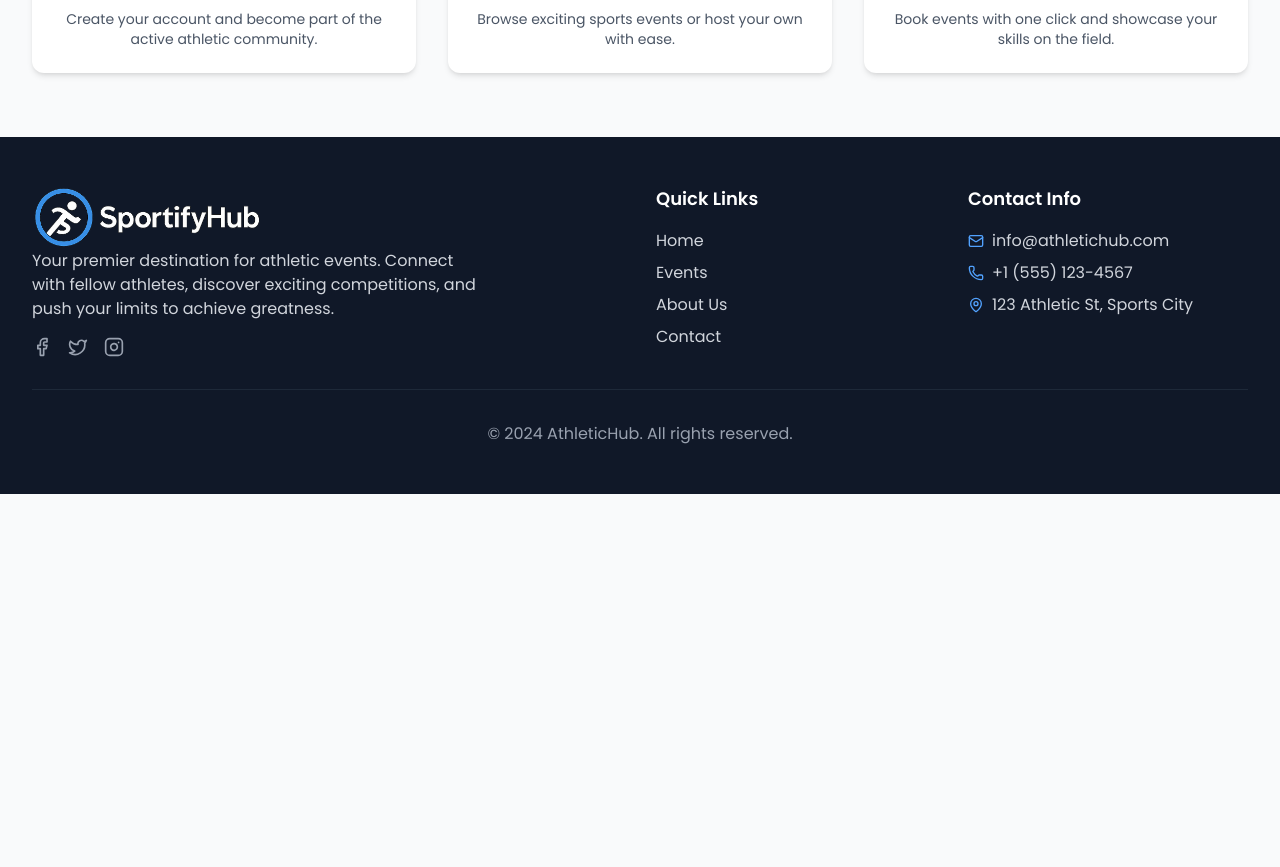
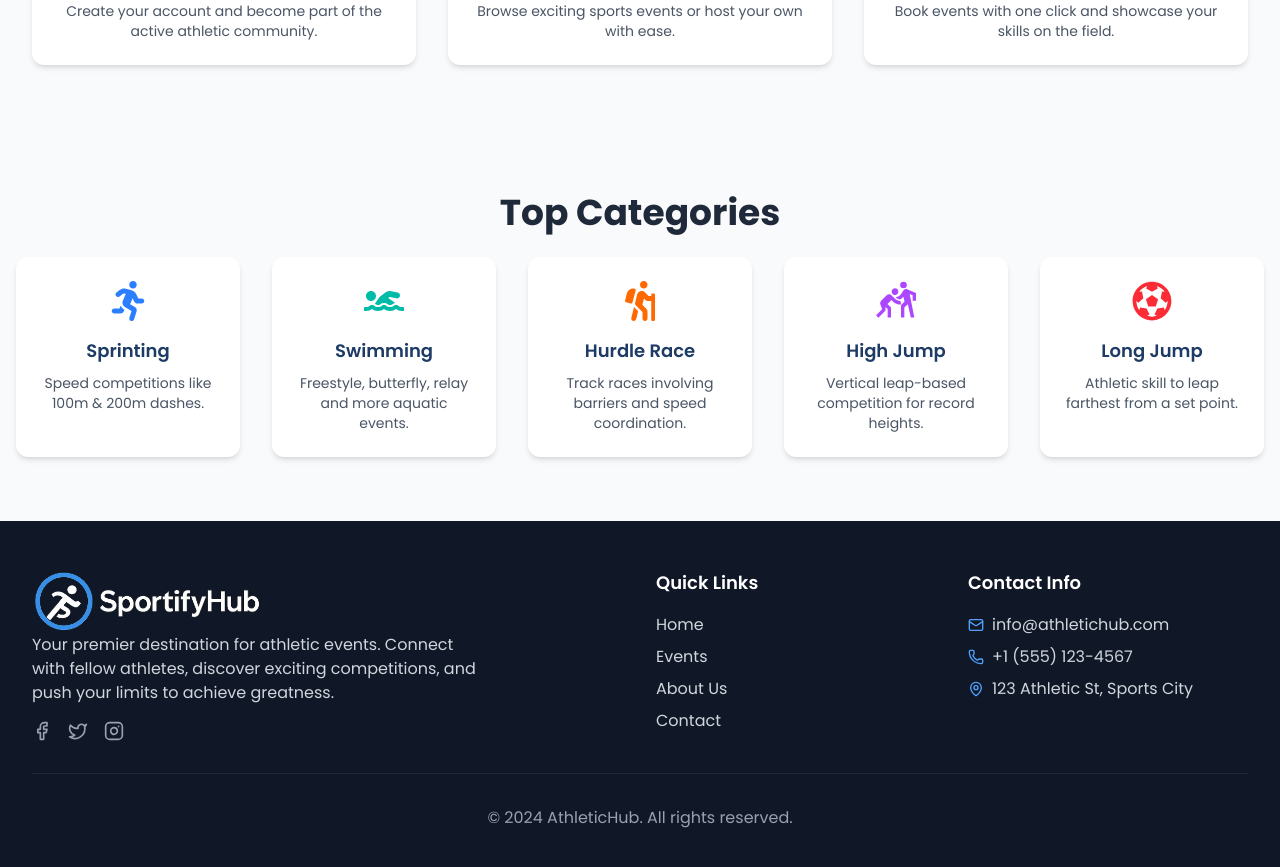
Before and after one commit to ShahriarTWS/Sportify_Hub_Client, a React (Vite) app: page / in a window 1280 px wide. Shown: the part 1383-2250 px from the top of the page. Before the commit the page ends 1877 px from the top, so only its background shows below. Built offline with nearby package versions, Linux system fonts and the light colour scheme; no server answers.

Commit message:
added Extra section: Top Categories

```diff
--- /dev/null
+++ b/src/components/ExtraSection/TopCategories.jsx
@@ -0,0 +1,67 @@
+import React from "react";
+import { motion } from "framer-motion";
+import { FaRunning, FaSwimmer, FaHiking, FaFutbol } from "react-icons/fa";
+import { MdOutlineSportsKabaddi } from "react-icons/md";
+
+const categories = [
+    {
+        name: "Sprinting",
+        icon: <FaRunning size={40} className="text-blue-500" />,
+        description: "Speed competitions like 100m & 200m dashes."
+    },
+    {
+        name: "Swimming",
+        icon: <FaSwimmer size={40} className="text-teal-500" />,
+        description: "Freestyle, butterfly, relay and more aquatic events."
+    },
+    {
+        name: "Hurdle Race",
+        icon: <FaHiking size={40} className="text-orange-500" />,
+        description: "Track races involving barriers and speed coordination."
+    },
+    {
+        name: "High Jump",
+        icon: <MdOutlineSportsKabaddi size={40} className="text-purple-500" />,
+        description: "Vertical leap-based competition for record heights."
+    },
+    {
+        name: "Long Jump",
+        icon: <FaFutbol size={40} className="text-red-500" />,
+        description: "Athletic skill to leap farthest from a set point."
+    }
+];
+
+const TopCategories = () => {
+    return (
+        <section className="bg-base-100 py-16 px-4">
+            <motion.h2
+                className="text-3xl md:text-4xl font-bold text-gray-800 mb-6 text-center"
+                initial={{ opacity: 0, y: 20 }}
+                whileInView={{ opacity: 1, y: 0 }}
+                transition={{ duration: 0.5 }}
+                viewport={{ once: false }}
+            >
+                Top Categories
+            </motion.h2>
+
+            <div className="max-w-7xl mx-auto grid grid-cols-1 sm:grid-cols-2 md:grid-cols-3 lg:grid-cols-5 gap-8">
+                {categories.map((cat, index) => (
+                    <motion.div
+                        key={index}
+                        className="bg-white p-6 rounded-xl shadow-md hover:shadow-xl transition duration-300 text-center"
+                        initial={{ opacity: 0, y: 30 }}
+                        whileInView={{ opacity: 1, y: 0 }}
+                        transition={{ duration: 0.4, delay: index * 0.1 }}
+                        viewport={{ once: false, amount: 0.2 }}
+                    >
+                        <div className="mb-4 flex justify-center">{cat.icon}</div>
+                        <h3 className="text-lg font-semibold text-primary mb-2">{cat.name}</h3>
+                        <p className="text-gray-600 text-sm">{cat.description}</p>
+                    </motion.div>
+                ))}
+            </div>
+        </section>
+    );
+};
+
+export default TopCategories;
--- a/src/components/Header/Navbar.jsx
+++ b/src/components/Header/Navbar.jsx
@@ -1,6 +1,6 @@
 import React, { useState } from 'react';
 import { Link, NavLink } from 'react-router';
-import { Menu, X, Calendar, Settings, LogOut, Plus } from 'lucide-react';
+import { Menu, X, Calendar, Settings, LogOut, Plus, ChevronDown, ChevronUp } from 'lucide-react';
 import sportifylogo from '../../assets/logo/sportifyLogo.png';
 import { useAuth } from '../../hooks/hooks';
 import { motion } from 'framer-motion';
@@ -9,7 +9,7 @@ import Loading from '../Loading';
 const Navbar = () => {
 
     const [isOpen, setIsOpen] = useState(false);
-    const [showProfileMenu, setShowProfileMenu] = useState(false);
+    // const [showProfileMenu, setShowProfileMenu] = useState(false);
     const { user, logOut, loading } = useAuth();
 
     const handleLogout = () => {
@@ -36,8 +36,8 @@ const Navbar = () => {
 
     return (
         <nav className=" top-0 ">
-            <div className="max-w-7xl mx-auto px-4 md:px-0">
-                <div className="flex justify-between h-16 items-center relative">
+            <div className="max-w-7xl mx-auto px-4 md:px-4">
+                <div className="flex justify-between h-14 items-center relative">
                     <Link to="/" className="flex items-center space-x-2">
                         <img className="h-16" src={sportifylogo} alt="Sportify Logo" />
                     </Link>
@@ -51,7 +51,7 @@ const Navbar = () => {
                             ) : user ? (
                                 <div className="relative flex gap-6 items-center">
                                     <div>
-                                        <div className="group flex items-center space-x-2 cursor-pointer">
+                                        <div className="group flex items-center  cursor-pointer">
                                             <img
                                                 src={user.photoURL}
                                                 alt={user.displayName}
@@ -61,9 +61,15 @@ const Navbar = () => {
                                             <span className="pointer-events-none absolute right-1/2 -translate-y-1/2 top-full mt-1 px-3 py-1 rounded bg-blue-600 text-white text-xs opacity-0 group-hover:opacity-100 transition-opacity whitespace-nowrap">
                                                 {user.displayName}
                                             </span>
+                                            {isOpen ? (
+                                                <ChevronUp onClick={() => setIsOpen(!isOpen)} className="text-white w-6 h-6" />
+                                            ) : (
+                                                <ChevronDown onClick={() => setIsOpen(!isOpen)} className="text-white w-6 h-6" />
+                                            )}
                                         </div>
                                     </div>
                                     <div>
+
                                         <button onClick={handleLogout} className="bg-blue-600 text-white px-4 py-2 rounded-md text-sm font-medium hover:bg-blue-700 transition-colors ">
                                             Logout
                                         </button>
@@ -113,10 +119,10 @@ const Navbar = () => {
                                     />
                                     <span className="text-sm font-medium text-gray-900">{user.displayName}</span>
                                 </div>
-                                <li><NavLink onClick={() => setIsOpen(false)} to="/eventInfo/create-event" className="block px-3 py-2">Create Event</NavLink></li>
-                                <li><NavLink onClick={() => setIsOpen(false)} to="/eventInfo/myBookings" className="block px-3 py-2">My Bookings</NavLink></li>
-                                <li><NavLink onClick={() => setIsOpen(false)} to="/eventInfo/manageEvents" className="block px-3 py-2">Manage Events</NavLink></li>
-                                <li><button onClick={handleLogout} className="w-full text-left px-3 py-2 cursor-pointer">Logout</button></li>
+                                <li><NavLink onClick={() => setIsOpen(false)} to="/eventInfo/create-event" className=" flex gap-2 px-3 py-2"><Plus></Plus>Create Event</NavLink></li>
+                                <li><NavLink onClick={() => setIsOpen(false)} to="/eventInfo/myBookings" className="flex gap-2 px-3 py-2"><Calendar></Calendar>My Bookings</NavLink></li>
+                                <li><NavLink onClick={() => setIsOpen(false)} to="/eventInfo/manageEvents" className="flex gap-2 px-3 py-2"><Settings></Settings>Manage Events</NavLink></li>
+                                <li><button onClick={handleLogout} className="w-full flex gap-2 text-left px-3 py-2 cursor-pointer"><LogOut></LogOut>Logout</button></li>
                             </>
                         ) : (
                             <>
--- a/src/pages/Home/Home.jsx
+++ b/src/pages/Home/Home.jsx
@@ -4,6 +4,7 @@ import Banner from '../../components/Banner/Banner';
 import Footer from '../../components/Footer/Footer';
 import FeaturedEvents from '../../components/FeaturedEvents/FeaturedEvents';
 import HowSportifyHubWorks from '../../components/ExtraSection/HowSportifyHubWorks';
+import TopCategories from '../../components/ExtraSection/TopCategories';
 
 const Home = () => {
     return (
@@ -20,6 +21,7 @@ const Home = () => {
             <Banner></Banner>
             <FeaturedEvents></FeaturedEvents>
             <HowSportifyHubWorks></HowSportifyHubWorks>
+            <TopCategories></TopCategories>
           </main>
 
           <footer>
```
